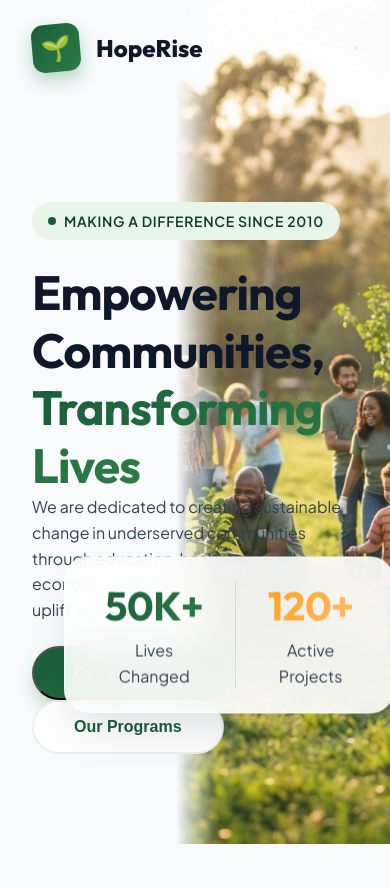
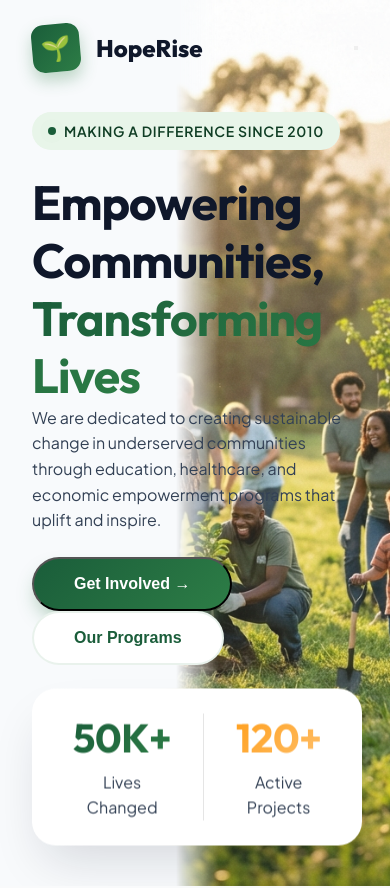
Before and after one commit to Ayush-Anonymous/ngo-tempelate, a React (Vite) app: page / in a window 390 px wide. Shown: the top 888 px of the page. Built offline with nearby package versions, Linux system fonts and the light colour scheme.

Commit message:
fix: add missing color variables and fix hero responsive layout

```diff
--- a/src/index.css
+++ b/src/index.css
@@ -61,6 +61,24 @@
   --space-xl: 3rem;
   --space-2xl: 4rem;
   --space-3xl: 6rem;
+
+  /* Gray Scale */
+  --color-gray-50: #f9fafb;
+  --color-gray-100: #f3f4f6;
+  --color-gray-200: #e5e7eb;
+  --color-gray-300: #d1d5db;
+  --color-gray-400: #9ca3af;
+  --color-gray-500: #6b7280;
+  --color-gray-600: #4b5563;
+  --color-gray-700: #374151;
+  --color-gray-800: #1f2937;
+  --color-gray-900: #111827;
+  --color-gray-950: #030712;
+
+  /* Backgrounds */
+  --bg-primary: var(--color-white);
+  --bg-secondary: var(--color-gray-50);
+  --bg-accent: var(--color-primary-soft);
 }
 
 /* =========================================
@@ -494,6 +512,23 @@ a {
   border-radius: var(--radius-lg);
   box-shadow: var(--shadow-xl);
   border: 1px solid rgba(255, 255, 255, 0.5);
+  z-index: 10;
+}
+
+@media (max-width: 968px) {
+  .hero-stats-new {
+    position: relative;
+    bottom: auto;
+    left: auto;
+    margin-top: 2rem;
+    width: 100%;
+    justify-content: center;
+    background: white;
+  }
+
+  .hero-content {
+    padding-bottom: 2rem;
+  }
 }
 
 /* =========================================
```
